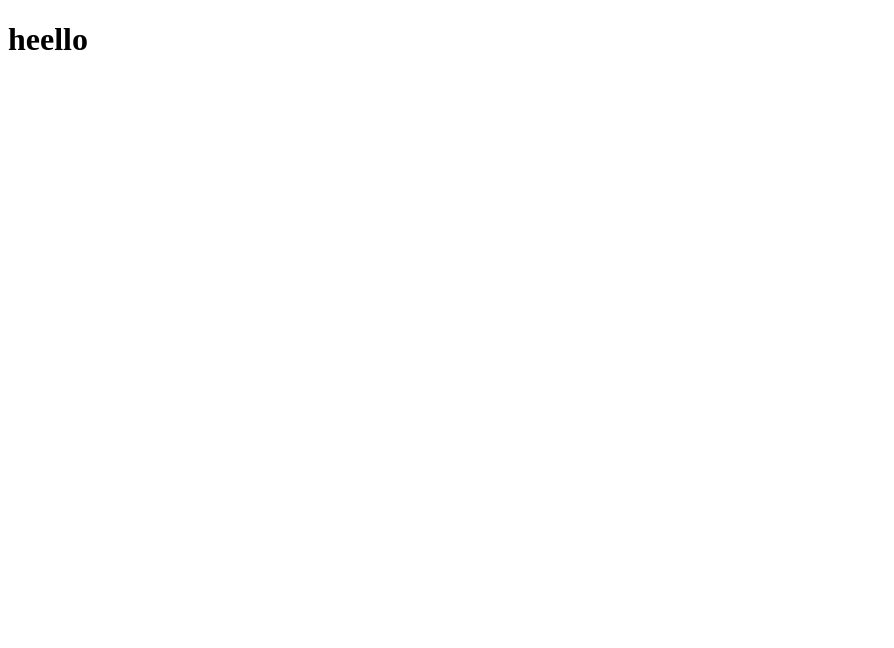
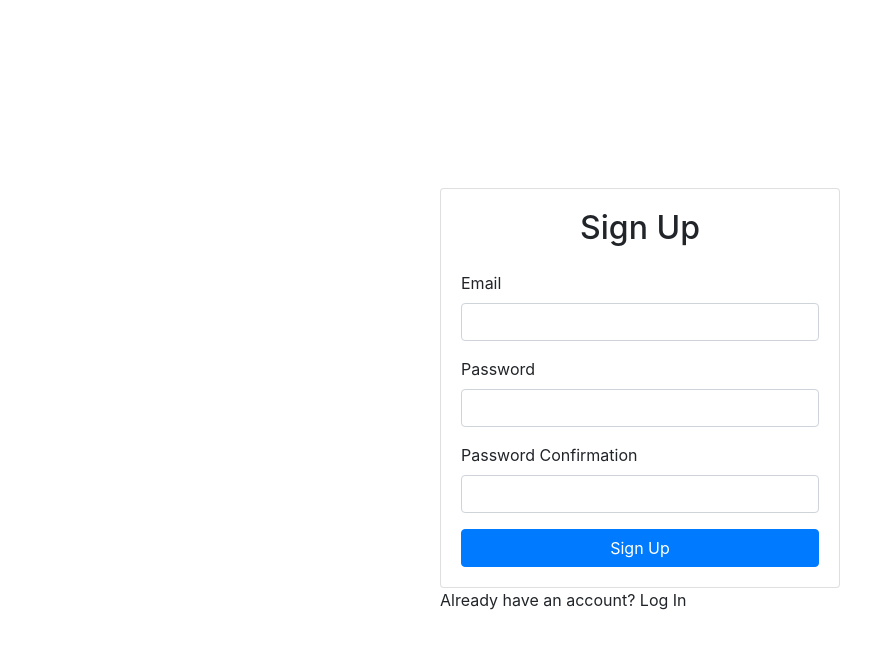
Before and after one commit to joenapper/react-login-registration, a React (Create React App) app: page / in a window 1280 px wide. Shown: the top 648 px of the page, without its empty margins (0-894 px from the left). Built offline with nearby package versions, Linux system fonts and the light colour scheme; no server answers.

Commit message:
Created sign up page using Bootstrap and added sign up functionality

```diff
--- a/package.json
+++ b/package.json
@@ -6,8 +6,10 @@
     "@testing-library/jest-dom": "^5.12.0",
     "@testing-library/react": "^11.2.6",
     "@testing-library/user-event": "^12.8.3",
+    "bootstrap": "^4.6.0",
     "firebase": "^8.4.2",
     "react": "^17.0.2",
+    "react-bootstrap": "^1.5.2",
     "react-dom": "^17.0.2",
     "react-scripts": "4.0.3",
     "web-vitals": "^1.1.1"
--- a/src/App.js
+++ b/src/App.js
@@ -1,8 +1,21 @@
+import { Signup } from "./components/Signup";
+import { Container } from "react-bootstrap";
+import { AuthProvider } from "./contexts/AuthContext";
+
 function App() {
   return (
-    <div className="App">
-      <h1>heello</h1>
-    </div>
+    <AuthProvider>
+      <div className="App">
+        <Container
+          className="d-flex align-items-center justify-content-center"
+          style={{ minHeight: "100vh" }}
+        >
+          <div className="w-100" style={{ maxWidth: "400px" }}>
+            <Signup />
+          </div>
+        </Container>
+      </div>
+    </AuthProvider>
   );
 }
 
--- /dev/null
+++ b/src/components/Signup.js
@@ -0,0 +1,61 @@
+import { useRef, useState } from "react";
+import { Form, Button, Card, Alert } from "react-bootstrap";
+import { useAuth } from "../contexts/AuthContext";
+
+export const Signup = () => {
+  const emailRef = useRef();
+  const passwordRef = useRef();
+  const passwordConfirmRef = useRef();
+  const { signup } = useAuth();
+  const [error, setError] = useState("");
+  const [loading, setLoading] = useState(false);
+
+  async function handleSubmit(e) {
+    e.preventDefault();
+
+    if (passwordRef.current.value !== passwordConfirmRef.current.value) {
+      return setError("Passwords do not match");
+    }
+
+    try {
+      setError("");
+      setLoading(true);
+      await signup(emailRef.current.value, passwordRef.current.value);
+    } catch {
+      setError("Failed to create an account");
+    }
+
+    setLoading(false);
+  }
+
+  return (
+    <>
+      <Card>
+        <Card.Body>
+          <h2 className="text-center mb-4">Sign Up</h2>
+          {error && <Alert variant="danger">{error}</Alert>}
+          <Form onSubmit={handleSubmit}>
+            <Form.Group id="email">
+              <Form.Label>Email</Form.Label>
+              <Form.Control type="email" ref={emailRef} required />
+            </Form.Group>
+            <Form.Group id="password">
+              <Form.Label>Password</Form.Label>
+              <Form.Control type="password" ref={passwordRef} required />
+            </Form.Group>
+            <Form.Group id="password-confirm">
+              <Form.Label>Password Confirmation</Form.Label>
+              <Form.Control type="password" ref={passwordConfirmRef} required />
+            </Form.Group>
+            <Button disabled={loading} className="w-100" type="submit">
+              Sign Up
+            </Button>
+          </Form>
+        </Card.Body>
+      </Card>
+      <div classname="w-100 text-center mt-2">
+        Already have an account? Log In
+      </div>
+    </>
+  );
+};
--- /dev/null
+++ b/src/contexts/AuthContext.js
@@ -0,0 +1,37 @@
+import React, { useContext, useState, useEffect } from "react";
+import { auth } from "../firebase";
+
+const AuthContext = React.createContext();
+
+export function useAuth() {
+  return useContext(AuthContext);
+}
+
+export function AuthProvider({ children }) {
+  const [currentUser, setCurrentUser] = useState();
+  const [loading, setLoading] = useState(true);
+
+  function signup(email, password) {
+    return auth.createUserWithEmailAndPassword(email, password);
+  }
+
+  useEffect(() => {
+    const unsubscribe = auth.onAuthStateChanged((user) => {
+      setCurrentUser(user);
+      setLoading(false);
+    });
+
+    return unsubscribe;
+  }, []);
+
+  const value = {
+    currentUser,
+    signup,
+  };
+
+  return (
+    <AuthContext.Provider value={value}>
+      {!loading && children}
+    </AuthContext.Provider>
+  );
+}
--- a/src/index.js
+++ b/src/index.js
@@ -1,6 +1,7 @@
 import React from "react";
 import ReactDOM from "react-dom";
 import App from "./App";
+import "bootstrap/dist/css/bootstrap.min.css";
 
 ReactDOM.render(
   <React.StrictMode>
```
Also changed, not shown: 1 other file (tests, documents, lock files or other folders).
